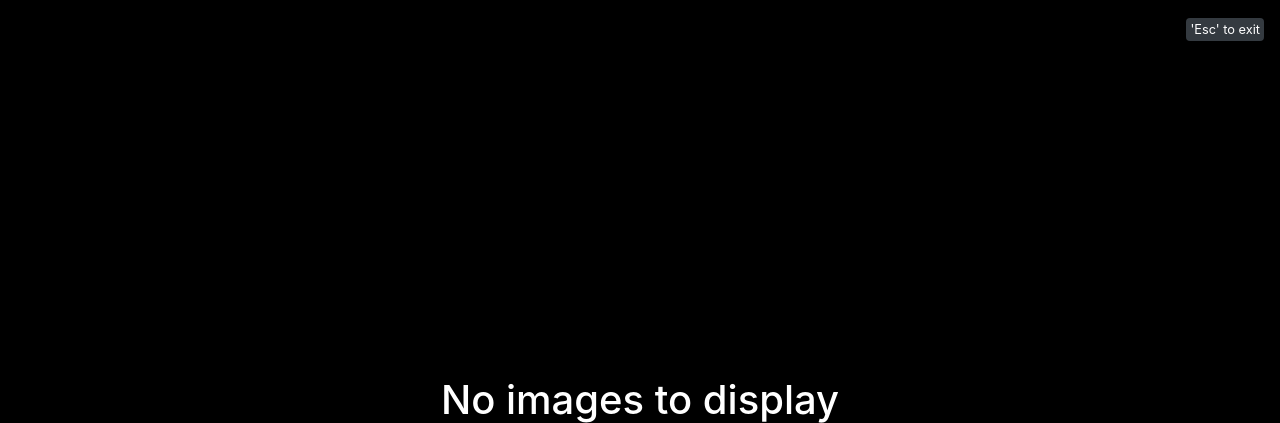
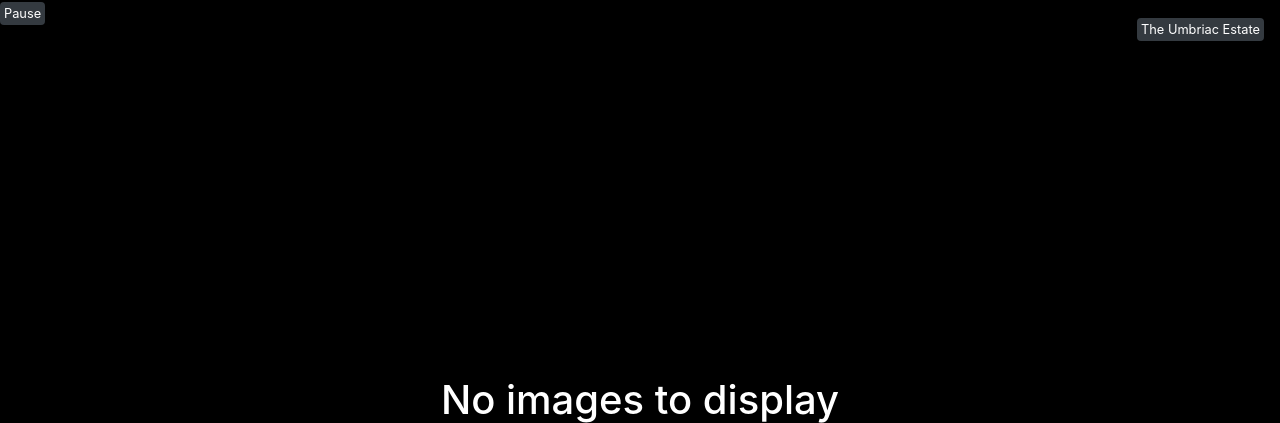
Before and after one commit to aumbriac/Autopopulate-Image-Carousel, a PHP site: page / in a window 1280 px wide. Shown: the top 423 px of the page. Run offline with PHP 8.4, Linux system fonts and the light colour scheme.

Commit message:
Update index.php

```diff
--- a/index.php
+++ b/index.php
@@ -15,7 +15,7 @@ shuffle($images);
     <link rel="stylesheet" href="style.css">
 </head>
 <nav>
-    <span class='text-white small bg-dark p-1 rounded'>'Esc' to exit</span><br>
+    <span class='text-white small bg-dark p-1 rounded'>The Umbriac Estate</span>
 </nav>
 
 <body>
@@ -28,7 +28,7 @@ shuffle($images);
                 </div>
                 <!-- Loop through images array -->
                 <?php foreach ($images as $image) :
-                // Prevent adjacent images
+                // Prevent duplicate images
                     if ($images[array_rand($images)] === $image) :
                         continue;
                     else : ?>
@@ -50,21 +50,50 @@ shuffle($images);
     <?php else : ?>
         <h1>No images to display</h1>
     <?php endif; ?>
+    <div id="bottom">
+        <span id="play" class='text-white small bg-dark p-1 rounded'>Pause</span>
+    </div>
+
     <script src="https://ajax.googleapis.com/ajax/libs/jquery/3.5.1/jquery.min.js"></script>
+    <script src="https://cdn.jsdelivr.net/npm/popper.js@1.16.1/dist/umd/popper.min.js" integrity="sha384-9/reFTGAW83EW2RDu2S0VKaIzap3H66lZH81PoYlFhbGU+6BZp6G7niu735Sk7lN" crossorigin="anonymous"></script>
     <script src="https://stackpath.bootstrapcdn.com/bootstrap/4.5.2/js/bootstrap.min.js" integrity="sha384-B4gt1jrGC7Jh4AgTPSdUtOBvfO8shuf57BaghqFfPlYxofvL8/KUEfYiJOMMV+rV" crossorigin="anonymous"></script>
-    <script src="https://cdn.jsdelivr.net/npm/popper.js@1.16.1/dist/umd/popper.min.js" integrity="sha384-9/reFTGAW83EW2RDu2S0VKaIzap3H66lZH81PoYlFhbGU+6BZp6G7niu735Sk7lN" crossorigin="anonymous"></script>
     <script>
         // Allow photo navigation using keyCodes
         $(document).on('keydown', (e) => {
             if (e.keyCode === 27) { // Event listener for 'Esc' key
                 e.preventDefault();
-                window.location = '#'; // Reroute to another page here when 'Esc' key is pressed
+                window.location = '../'; // Reroute to another page here when 'Esc' key is pressed
             } else if (e.keyCode === 39) {
                 $(".carousel-control-next").click(); // Event listener for right arrow key
             } else if (e.keyCode === 37) {
                 $(".carousel-control-prev").click(); // Event listener for left arrow key
             }
         });
+
+$(document).ready(function(){
+ if (
+  /Android|webOS|iPhone|iPad|iPod|BlackBerry|IEMobile|Opera Mini/i.test(
+   navigator.userAgent
+  )
+ ) {
+  window.location = 'mobile.php';
+}
+        $('.carousel').carousel({
+            interval: 4000
+        });
+
+        $('[data-toggle="popover"]').popover();
+
+        $('#play').click(() => {
+            if ($('#play').text() === 'Pause'){
+                $('.carousel').carousel('pause');
+                $('#play').text('Play');
+            } else {
+                $('.carousel').carousel('cycle');
+                $('#play').text('Pause');
+            }
+        })
+    })
     </script>
 </body>
 
```
